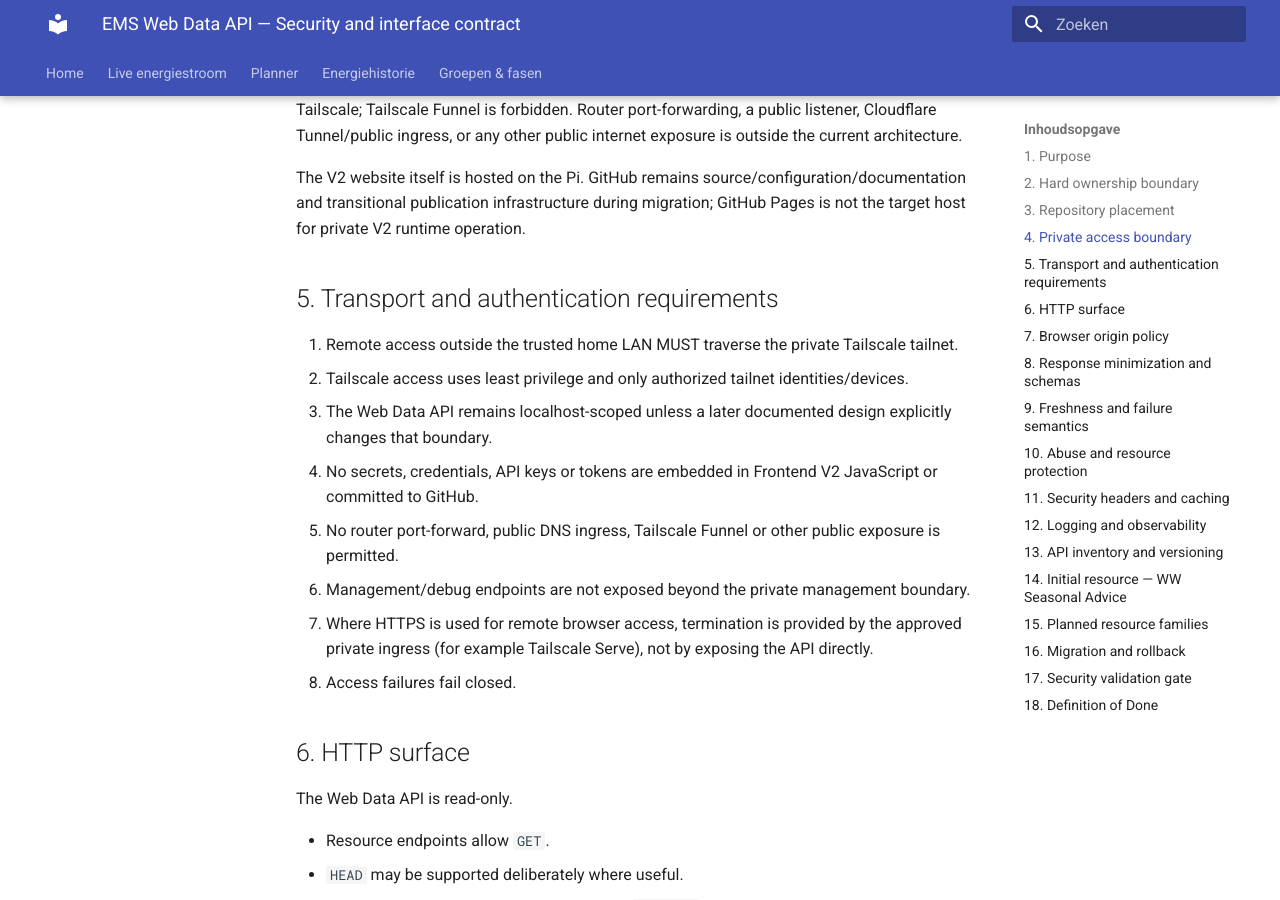
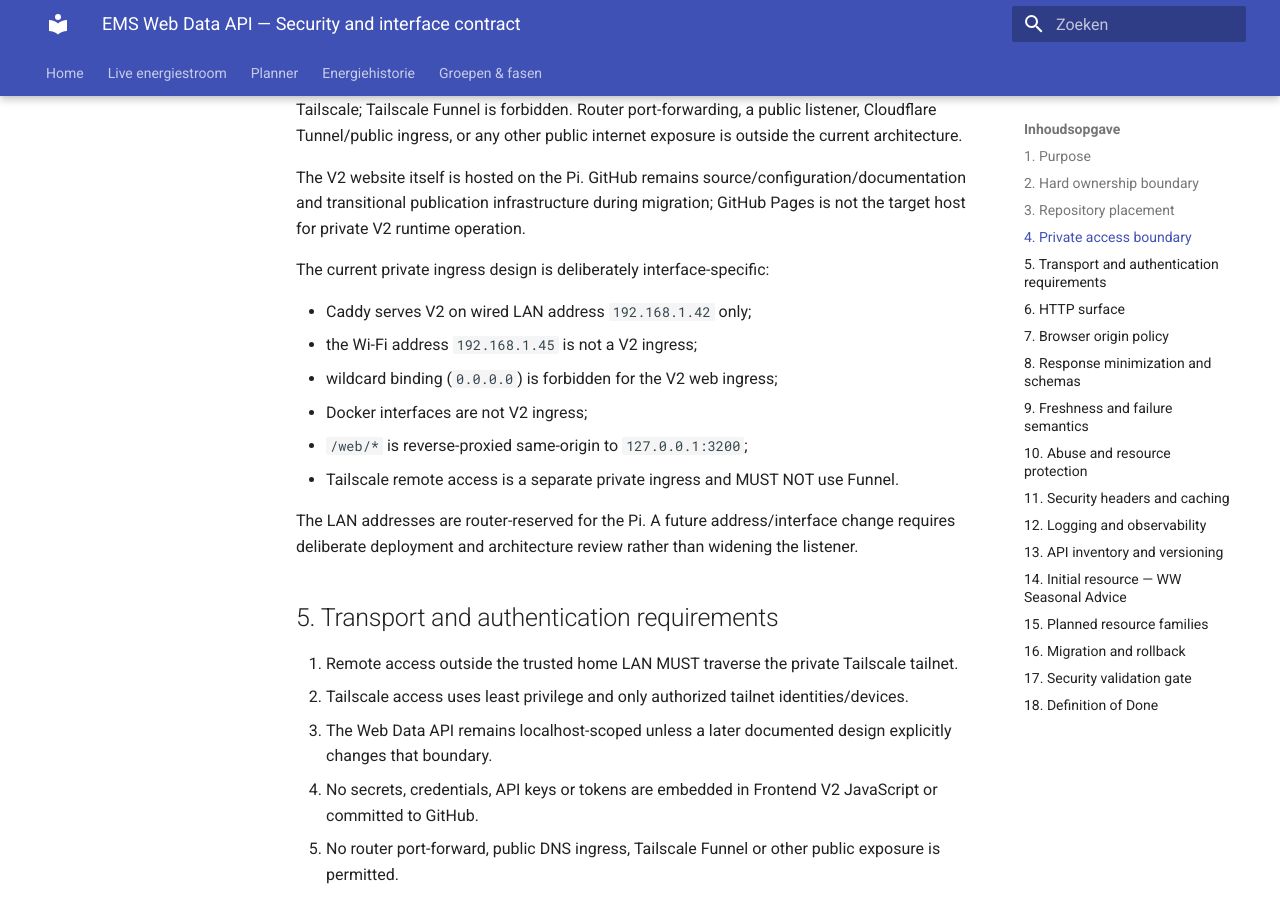
Before and after one commit to OnsKasteeltje/homey-energy-manual, an MkDocs documentation site: the page built from docs/architecture/web-data-api-security.md, in a window 1280 px wide and 900 px high, scrolled down 2138 px. Built offline with MkDocs 1.6.1 and Material for MkDocs 9.7.7, drawn with Linux system fonts in a browser that asks for light colours.

Commit message:
architecture: specify private V2 ingress interfaces

```diff
--- a/docs/architecture/web-data-api-security.md
+++ b/docs/architecture/web-data-api-security.md
@@ -83,6 +83,17 @@ remote trusted device
 The API origin remains bound to localhost by default. The preferred remote-access boundary is Tailscale; Tailscale Funnel is forbidden. Router port-forwarding, a public listener, Cloudflare Tunnel/public ingress, or any other public internet exposure is outside the current architecture.
 
 The V2 website itself is hosted on the Pi. GitHub remains source/configuration/documentation and transitional publication infrastructure during migration; GitHub Pages is not the target host for private V2 runtime operation.
+
+The current private ingress design is deliberately interface-specific:
+
+- Caddy serves V2 on wired LAN address `192.168.1.42` only;
+- the Wi-Fi address `192.168.1.45` is not a V2 ingress;
+- wildcard binding (`0.0.0.0`) is forbidden for the V2 web ingress;
+- Docker interfaces are not V2 ingress;
+- `/web/*` is reverse-proxied same-origin to `127.0.0.1:3200`;
+- Tailscale remote access is a separate private ingress and MUST NOT use Funnel.
+
+The LAN addresses are router-reserved for the Pi. A future address/interface change requires deliberate deployment and architecture review rather than widening the listener.
 
 ## 5. Transport and authentication requirements
 
```
